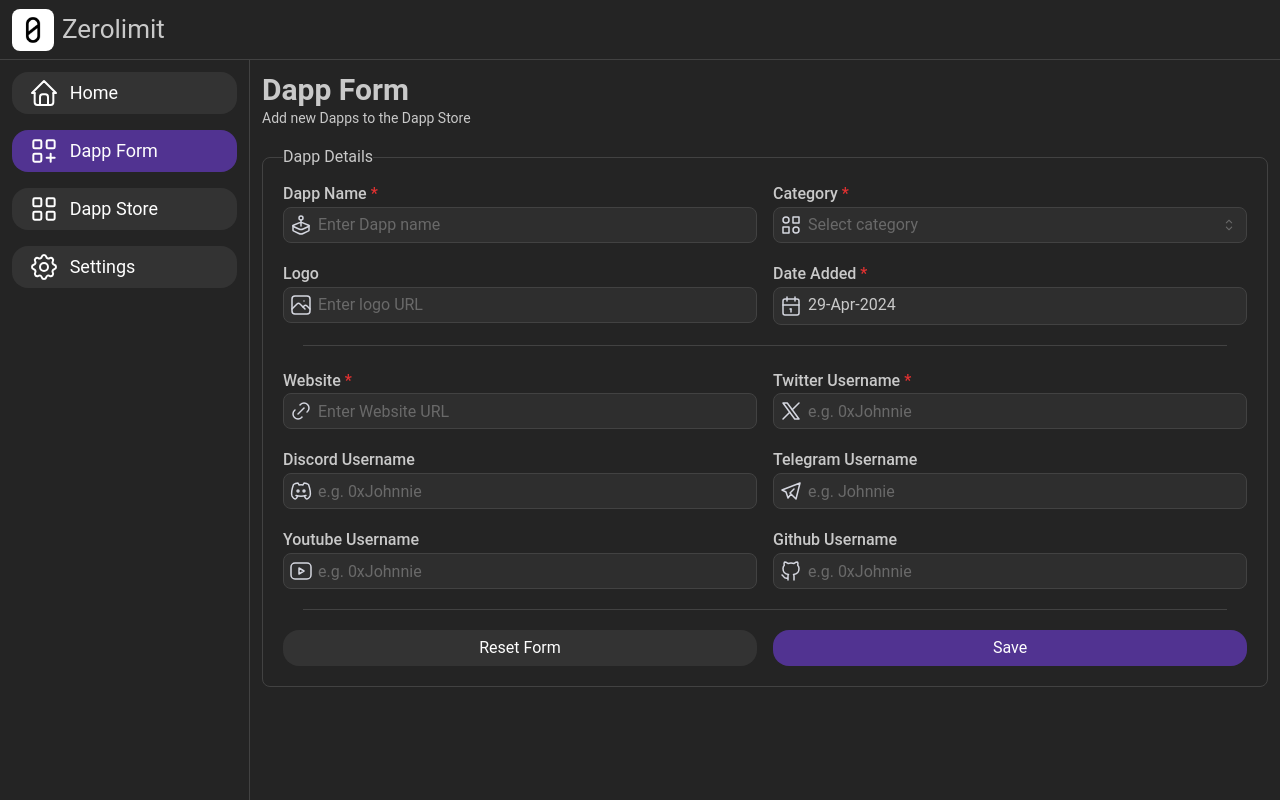
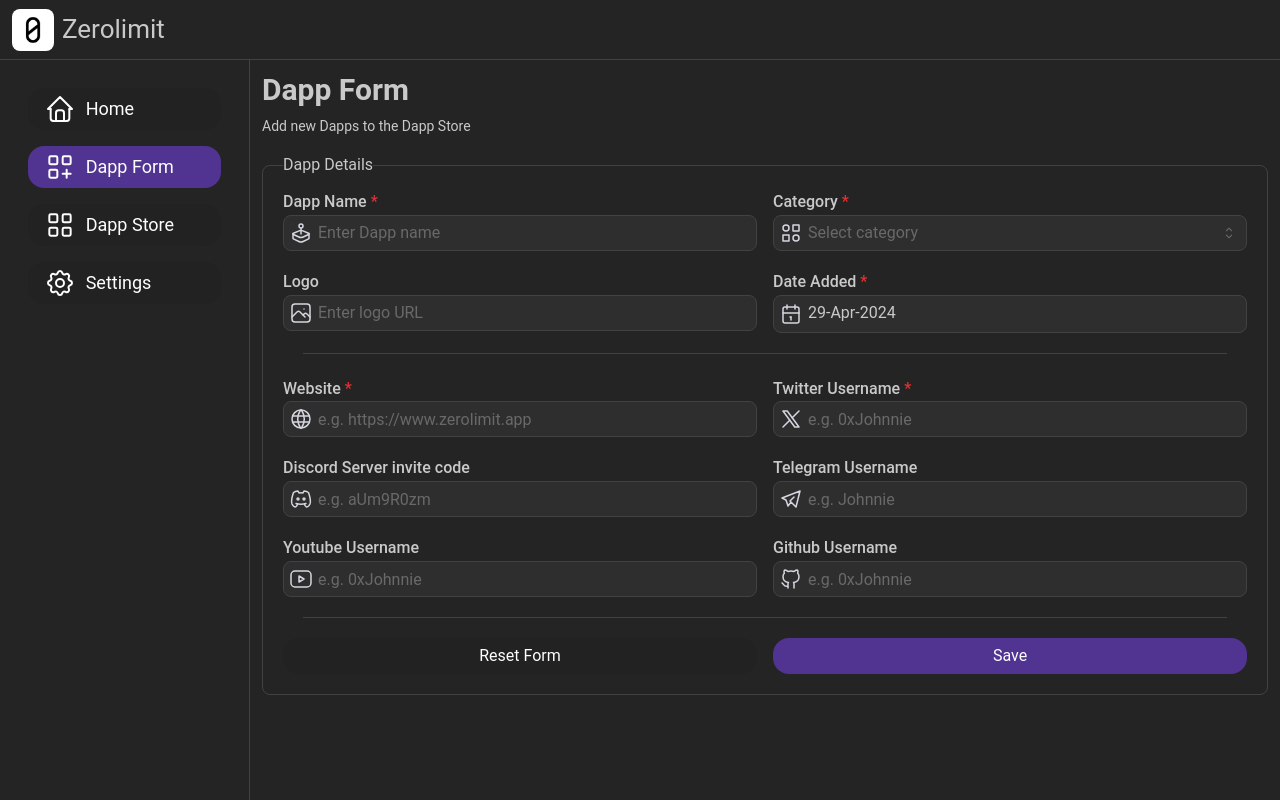
Before and after one commit to 0xJohnnie/zerolimit, a Next.js app: page /dappform in a window 1280 px wide. Built offline with nearby package versions, Linux system fonts and the light colour scheme.

Commit message:
refactor: Separate social fields for DappForm and misc style update

```diff
--- a/package.json
+++ b/package.json
@@ -31,13 +31,15 @@
     "next": "14.2.2",
     "react": "^18.3.1",
     "react-dom": "^18.3.1",
-    "sharp": "^0.33.3"
+    "sharp": "^0.33.3",
+    "voca": "^1.4.1"
   },
   "devDependencies": {
     "@trivago/prettier-plugin-sort-imports": "^4.3.0",
     "@types/node": "^20.12.8",
     "@types/react": "^18.3.1",
     "@types/react-dom": "^18.3.0",
+    "@types/voca": "^1.4.5",
     "autoprefixer": "^10.4.19",
     "eslint": "^8.57.0",
     "eslint-config-next": "14.2.2",
--- a/src/app/dappform/page.tsx
+++ b/src/app/dappform/page.tsx
@@ -24,7 +24,9 @@
       <Stack className={appShellClass.fullWidth}>
         <Box>
           <Title className={_cssTitle}>Dapp Form</Title>
-          <Title order={6}>Add new Dapps to the Dapp Store</Title>
+          <Title order={6} mt={8}>
+            Add new Dapps to the Dapp Store
+          </Title>
         </Box>
         <DappInputForm />
       </Stack>
--- a/src/app/globals.css
+++ b/src/app/globals.css
@@ -4,7 +4,7 @@
 
 :root {
   --dark-color-primary: #0b0b0b;
-  --dark-color-secondary: #333333;
+  --dark-color-secondary: #222222;
 
   --light-color-primary: #fefefe;
   --light-color-secondary: #d5d7e0;
--- a/src/components/DappInputForm/FormConstant.tsx
+++ b/src/components/DappInputForm/FormConstant.tsx
@@ -4,7 +4,7 @@
   IconBrandTelegram,
   IconBrandX,
   IconBrandYoutube,
-  IconLink,
+  IconWorld,
 } from '@tabler/icons-react';
 
 import { TextInput } from '@mantine/core';
@@ -20,51 +20,59 @@
   category: '',
   logo: '',
   website: '',
+  dappSocial: {
     twitter: '',
     discord: '',
     telegram: '',
     youtube: '',
     github: '',
+  },
 };
 
 export const inputFields: FormInputItem[] = [
   {
+    key: 'website',
+    name: 'Website',
     label: 'Website',
-    placeholder: 'Enter Website URL',
-    icon: <IconLink stroke={_iconStroke} />,
-    key: 'website',
+    placeholder: 'e.g. https://www.zerolimit.app',
+    icon: <IconWorld stroke={_iconStroke} />,
     required: true,
   },
   {
+    key: 'dappSocial.twitter',
+    name: 'Twitter',
     label: 'Twitter Username',
     placeholder: 'e.g. 0xJohnnie',
     icon: <IconBrandX stroke={_iconStroke} />,
-    key: 'twitter',
     required: true,
   },
   {
-    label: 'Discord Username',
-    placeholder: 'e.g. 0xJohnnie',
+    key: 'dappSocial.discord',
+    name: 'Discord',
+    label: 'Discord Server invite code',
+    placeholder: 'e.g. aUm9R0zm',
     icon: <IconBrandDiscord stroke={_iconStroke} />,
-    key: 'discord',
   },
   {
+    key: 'dappSocial.telegram',
+    name: 'Telegram',
     label: 'Telegram Username',
     placeholder: 'e.g. Johnnie',
     icon: <IconBrandTelegram stroke={_iconStroke} />,
-    key: 'telegram',
   },
   {
+    key: 'dappSocial.youtube',
+    name: 'Youtube',
     label: 'Youtube Username',
     placeholder: 'e.g. 0xJohnnie',
     icon: <IconBrandYoutube stroke={_iconStroke} />,
-    key: 'youtube',
   },
   {
+    key: 'dappSocial.github',
+    name: 'Github',
     label: 'Github Username',
     placeholder: 'e.g. 0xJohnnie',
     icon: <IconBrandGithub stroke={_iconStroke} />,
-    key: 'github',
   },
 ];
 
@@ -116,7 +124,6 @@
       return null;
     }
   },
-
   website: (value: string) => {
     if (!value.trim()) {
       return 'Required';
@@ -129,7 +136,7 @@
     }
     return null;
   },
-
+  dappSocial: {
     twitter: (value: string) => {
       if (!value.trim()) {
         return 'Required';
@@ -140,9 +147,13 @@
       if (!/^[A-Za-z0-9_]*$/.test(value)) {
         return 'Should only contain letters, numbers and underscores';
       }
-    const validateLengthBetween = lengthBetween(4, 15)(value);
+      if (!/^.{1,25}$/.test(value)) {
+        return 'Should be less than 25 characters long';
+      }
+      // This is for Discord Username
+      /*       const validateLengthBetween = lengthBetween(4, 15)(value);
       if (validateLengthBetween) return validateLengthBetween;
-
+      */
       return null;
     },
 
@@ -222,4 +233,5 @@
       }
       return null;
     },
+  },
 };
--- a/src/components/DappInputForm/index.tsx
+++ b/src/components/DappInputForm/index.tsx
@@ -103,7 +103,7 @@
     validate: validateForm,
     validateInputOnChange: true,
     // Need this here or else the validateInputOnChange will not work
-    onValuesChange: () => {},
+    onValuesChange: (values) => {},
 
     transformValues: (values) => ({
       ...values,
@@ -112,11 +112,13 @@
       category: values.category,
       logo: values.logo.trim().replace(/\/+$/, ''),
       website: values.website.trim().replace(/\/+$/, ''),
-      twitter: values.twitter.trim(),
-      discord: values.discord.trim(),
-      telegram: values.telegram.trim(),
-      youtube: values.youtube.trim(),
-      github: values.github.trim(),
+      dappSocial: {
+        twitter: values.dappSocial.twitter.trim(),
+        discord: values.dappSocial.discord.trim(),
+        telegram: values.dappSocial.telegram.trim(),
+        youtube: values.dappSocial.youtube.trim(),
+        github: values.dappSocial.github.trim(),
+      },
     }),
   });
 
--- a/src/components/_SideBar/index.tsx
+++ b/src/components/_SideBar/index.tsx
@@ -17,7 +17,7 @@
   };
 
   return (
-    <Stack>
+    <Stack p={16}>
       {NavItems.map(
         (item) =>
           item.showButton && (
--- a/src/style/Button.module.css
+++ b/src/style/Button.module.css
@@ -7,10 +7,7 @@
 
   @mixin hover {
     background-color: var(--hover-color-primary);
-  }
-
-  &:active {
-    transform: scale(0.95);
+    box-shadow: 0 0 16px 2px #fff;
   }
 }
 
@@ -25,3 +22,13 @@
     background-color: var(--hover-color-secondary);
   }
 }
+
+.socialButtonDefault {
+  @mixin hover {
+    transform: scale(0.95);
+    text-decoration: underline;
+    text-underline-offset: 5px;
+    text-decoration-thickness: 2px;
+    box-shadow: 0 0 16px 2px #fff;
+  }
+}
```
Also changed, not shown: src/Interface/form.ts (+11 -6 lines), 1 other file (tests, documents, lock files or other folders). Lines whose indentation alone changed are shown as unchanged.
